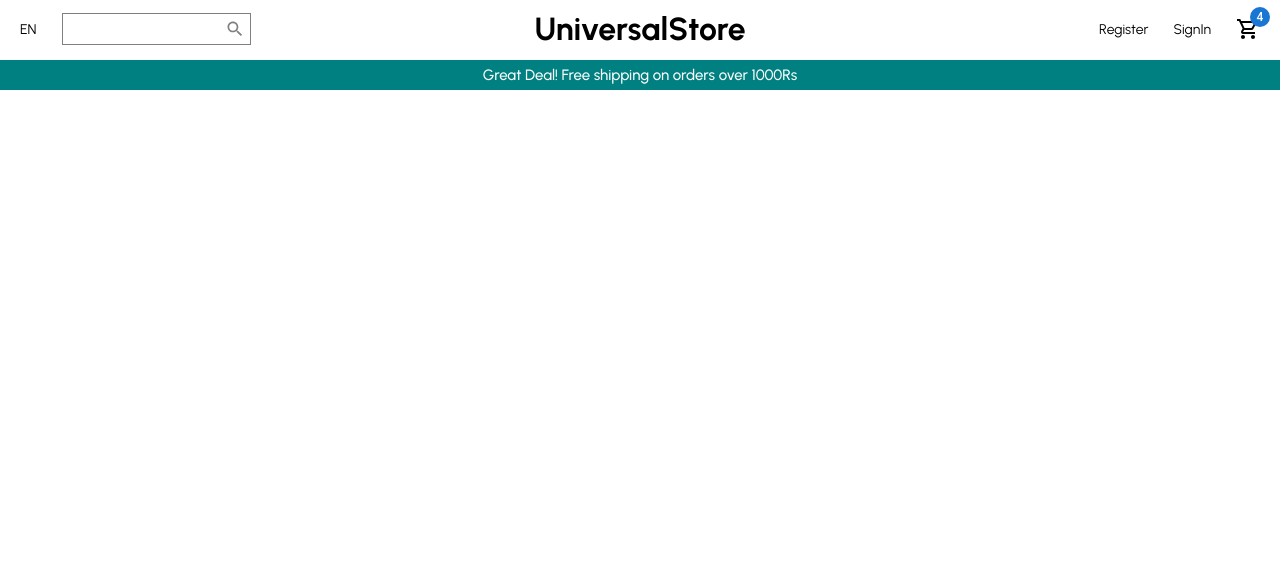
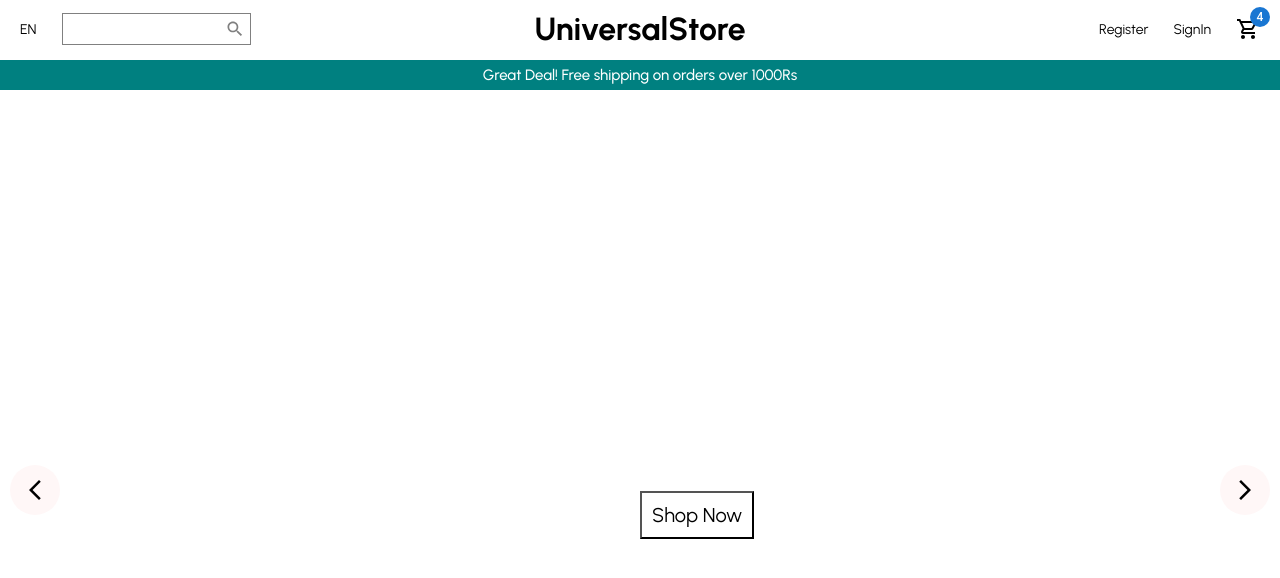
Before and after one commit to LalithaRamanaV/universal-store, a React (Create React App) app in the folder universe/: page / in a window 1280 px wide. Shown: the top 578 px of the page. Built offline with nearby package versions, Linux system fonts and the light colour scheme.

Commit message:
build: updated slider.jsx

```diff
--- /dev/null
+++ b/universe/src/components/Slider.jsx
@@ -0,0 +1,106 @@
+import React from 'react'
+import styled from "styled-components"
+import { useState } from "react";
+import ArrowForwardIosOutlinedIcon from '@mui/icons-material/ArrowForwardIosOutlined';
+import ArrowBackIosNewOutlinedIcon from '@mui/icons-material/ArrowBackIosNewOutlined';
+
+const Container = styled.div`
+width:100%;
+height:100vh;
+display:flex;
+position:relative;
+overflow:hidden;
+`
+const Arrow = styled.div`
+color:black;
+width:50px;
+height:50px;
+background-color:#fff7f7;
+display:flex;
+align-items:center;
+border-radius:50%;
+justify-content:center;
+position:absolute;
+top:0;
+bottom:0;
+margin:auto;
+left: ${props=> props.direction === "left" && "10px"};
+right: ${props=> props.direction === "right" && "10px"};
+cursor:pointer;
+opacity:1;
+`
+const Wrapper = styled.div`
+  height: 100%;
+  display: flex;
+  transition: all 1.5s ease;
+  transform: translateX(${(props) => props.slideIndex * -100}vw);
+`;
+const Slide = styled.div`
+display:flex;
+align-items:center;
+height:100vh;
+width:100vw;
+background-color: #${(props) => props.bg};
+`
+const ImgContainer = styled.div`
+height:100%;
+flex:1;
+`
+const InfoContainer = styled.div`
+flex:1;
+padding:50px;
+`
+const Image = styled.img`
+height:80%;
+`
+const Title = styled.h1`
+font-size:70px;
+`
+const Desc= styled.p`
+margin:50px 0px;
+font-size:20px;
+font-weight:500;
+letter-spacing:3px;
+`
+const Button = styled.button`
+padding:10px;
+font-size:20px;
+background-color:transparent;
+cursor:pointer;
+`
+
+const Slider = () => {
+    const [slideIndex, setSlideIndex] = useState(0);
+    const handleClick=(direction) => {
+      if(direction==="left"){
+        setSlideIndex(slideIndex > 0 ? slideIndex-1 : 2)
+      }
+      else{
+        setSlideIndex(slideIndex < 2 ? slideIndex + 1 : 0)
+      }
+    };
+  return (
+    <Container>
+    <Arrow direction="left" onClick={()=>handleClick("left")}>
+    <ArrowBackIosNewOutlinedIcon/>
+    </Arrow>
+    <Wrapper>
+        <Slide>
+        <ImgContainer>
+        <Image src=""/>
+        </ImgContainer>
+        <InfoContainer>
+            <Title></Title>
+            <Desc></Desc>
+            <Button>Shop Now</Button>
+        </InfoContainer>
+        </Slide>
+    </Wrapper>
+    <Arrow direction="right" onClick={()=>handleClick("right")}>
+    <ArrowForwardIosOutlinedIcon/>
+    </Arrow>
+    </Container>
+  )
+}
+
+export default Slider
--- a/universe/src/pages/Home.jsx
+++ b/universe/src/pages/Home.jsx
@@ -1,12 +1,14 @@
 import React from 'react'
 import Announcement from '../components/Announcement'
 import Navbar from '../components/Navbar'
+import Slider from '../components/Slider'
 
 const Home = () => {
   return (
     <div className="container">
         <Navbar/>
         <Announcement/>
+        <Slider/>
     </div>
   )
 }
```
